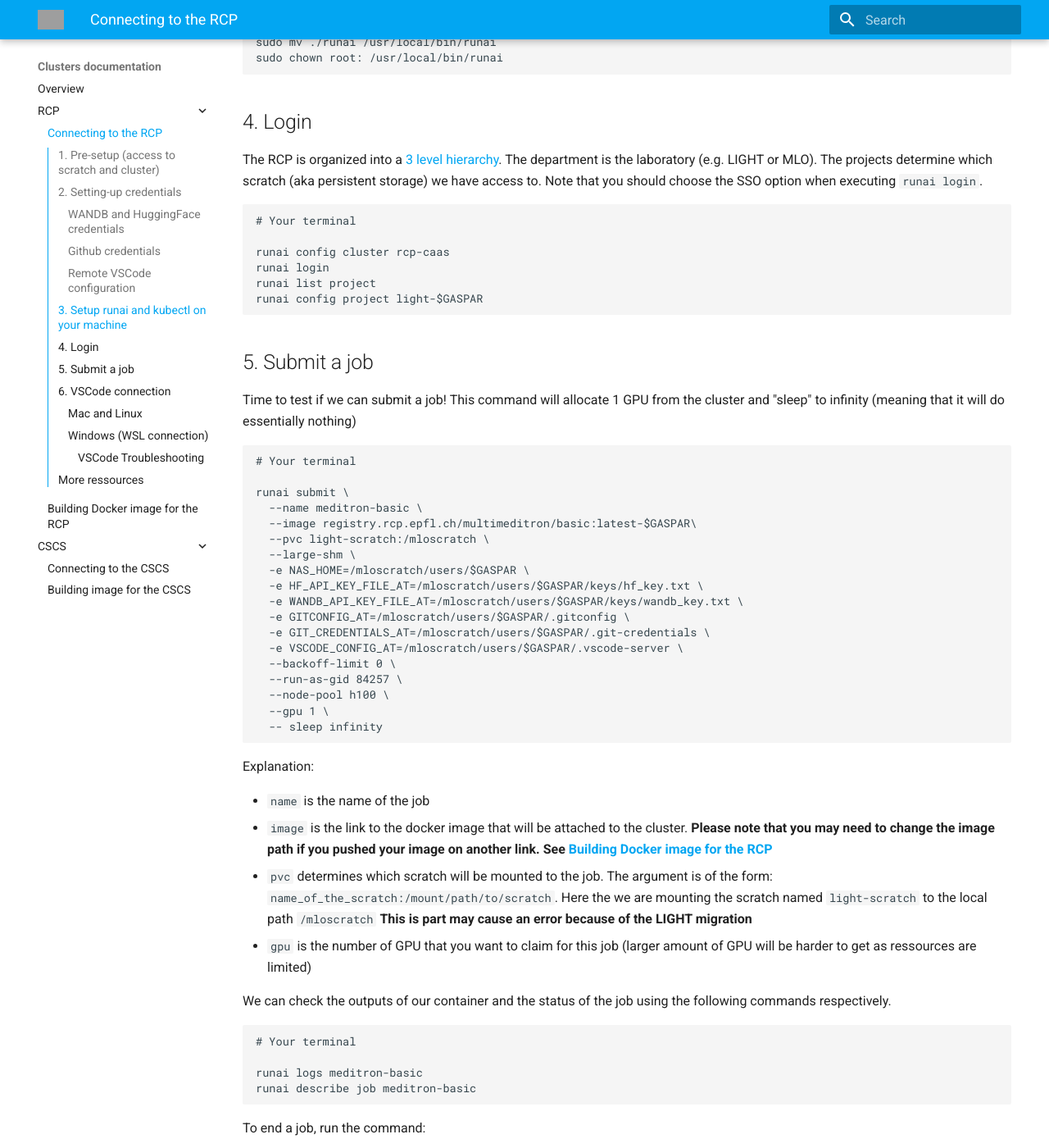
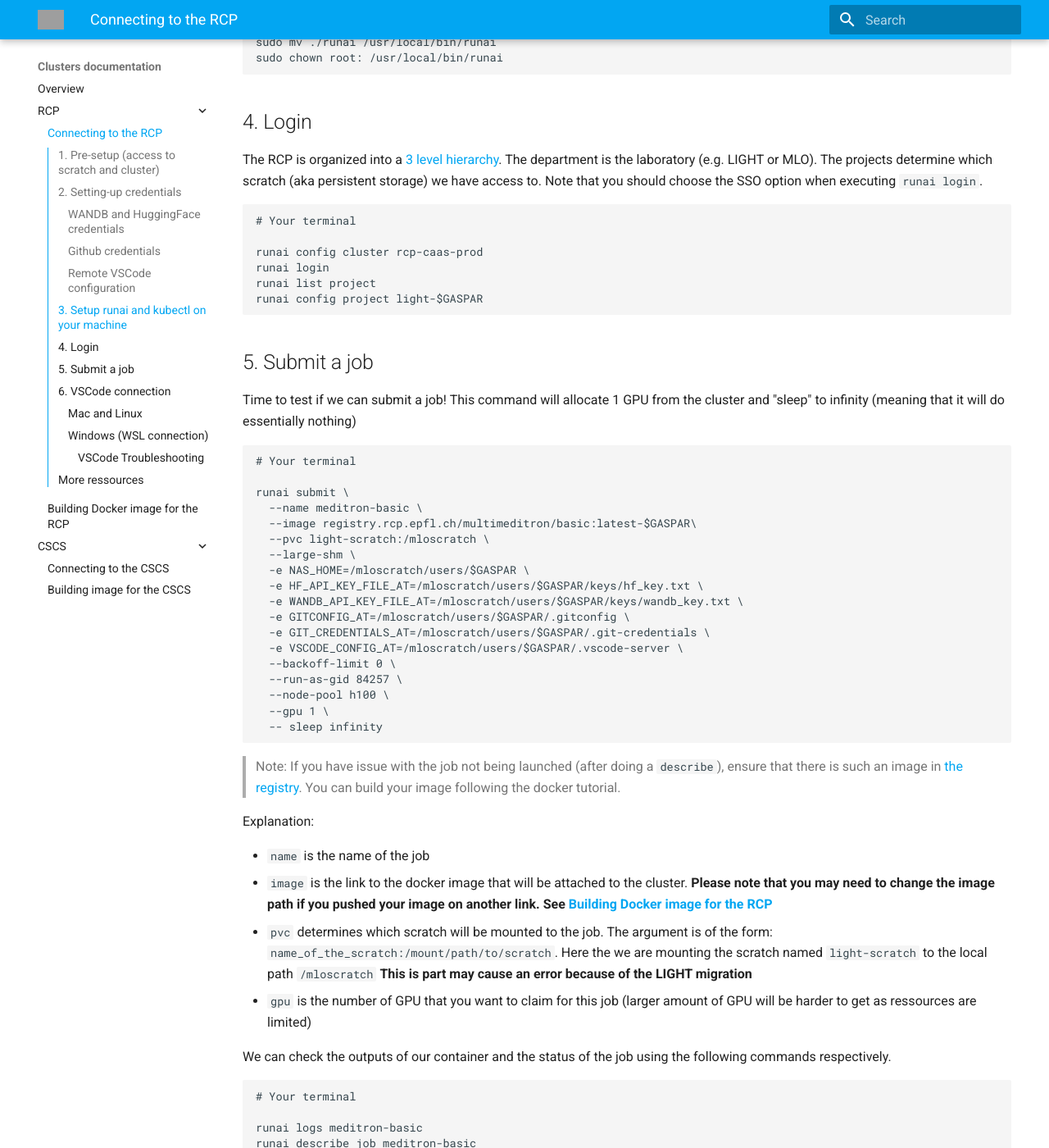
Before and after one commit to EPFLiGHT/LiGHT-doc, an MkDocs documentation site: the page built from docs/clusters/rcp.md, in a window 1280 px wide and 1400 px high, scrolled down 2898 px. Shown: the whole window at 82% size. Built offline with MkDocs 1.6.1 and Material for MkDocs 9.7.7, drawn with Linux system fonts in a browser that asks for light colours; grey boxes are pictures that could not be loaded.

````diff
--- a/docs/clusters/rcp.md
+++ b/docs/clusters/rcp.md
@@ -128,7 +128,7 @@ The RCP is organized into a [3 level hierarchy](https://wiki.rcp.epfl.ch/en/home
 ```bash
 # Your terminal
 
-runai config cluster rcp-caas
+runai config cluster rcp-caas-prod
 runai login
 runai list project
 runai config project light-$GASPAR
@@ -158,6 +158,8 @@ runai submit \
   --gpu 1 \
   -- sleep infinity
 ```
+
+> Note: If you have issue with the job not being launched (after doing a `describe`), ensure that there is such an image in [the registry](registry.rcp.epfl.ch). You can build your image following the docker tutorial.
 
 Explanation:
 
````
Also changed, not shown: docs/clusters/cscs.md (+2 -0 lines).
